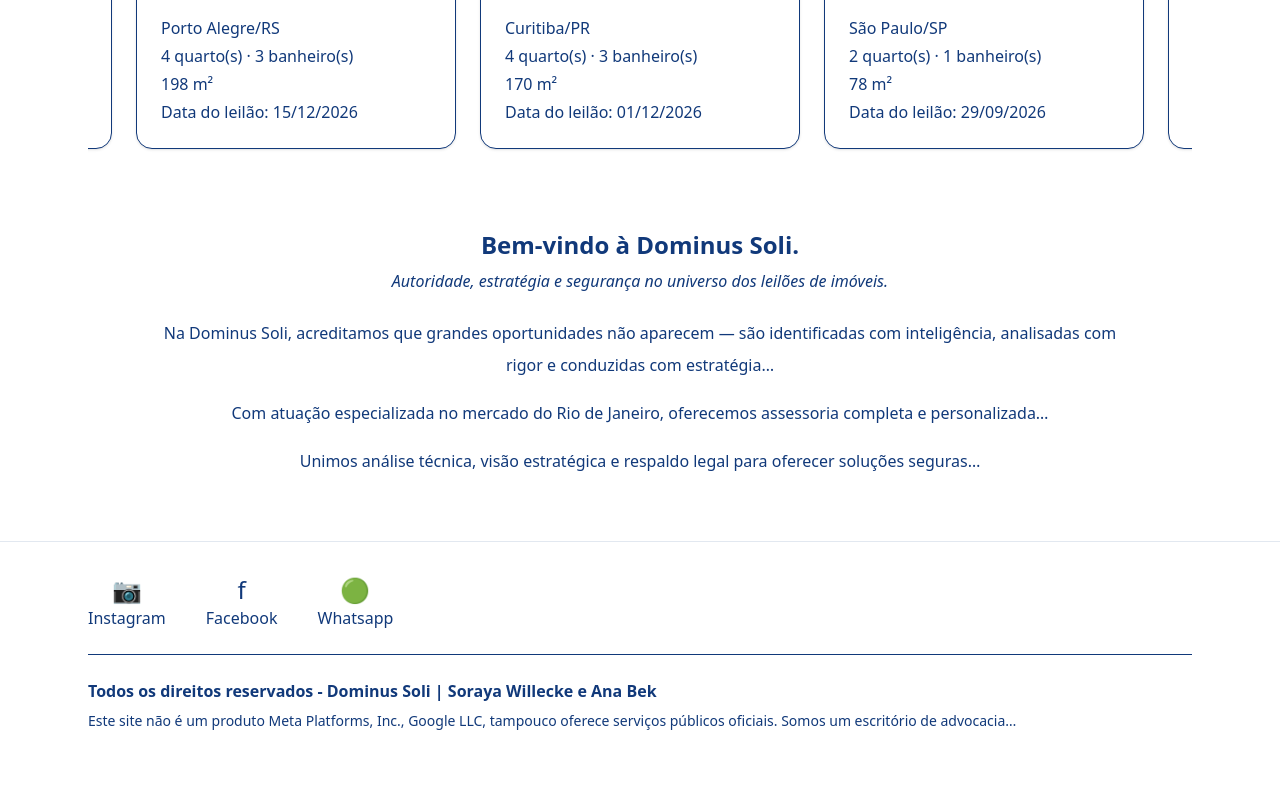
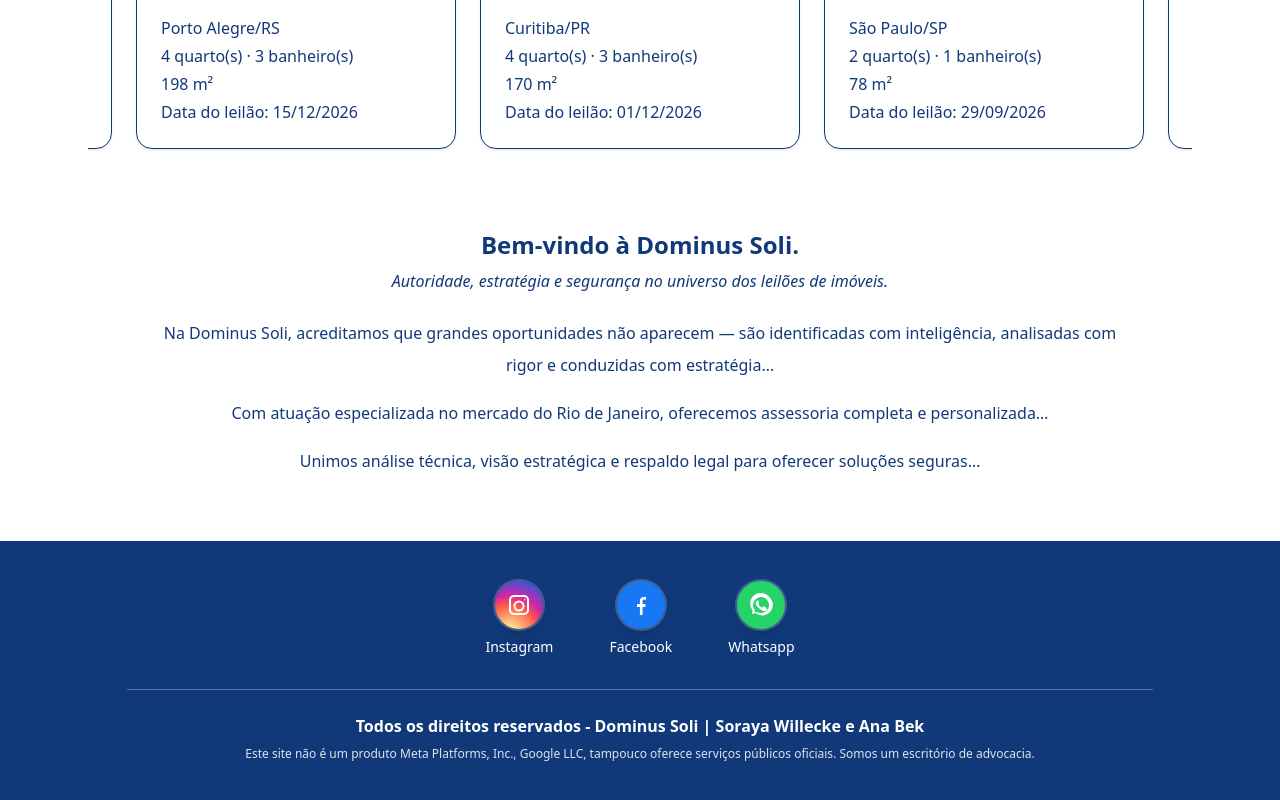
Before and after one commit to bewillecke/site-assessoria-leilao-imoveis, a React (Vite) app in the folder dominus-soli/: page / in a window 1280 px wide. Shown: the part 729-1529 px from the top of the page. Before the commit the page ends 1492 px from the top, so only its background shows below. Built offline with nearby package versions, Linux system fonts and the light colour scheme.

Commit message:
style: pequena melhora no visual do footer

```diff
--- a/dominus-soli/src/components/Footer.jsx
+++ b/dominus-soli/src/components/Footer.jsx
@@ -1,31 +1,87 @@
 export default function Footer() {
   return (
-    <footer className="mt-16 border-t border-slate-200">
-      <div className="max-w-6xl mx-auto px-6 py-8 text-[#11397a]">
-        <div className="flex gap-10">
-          <div className="text-center">
-            <a href="#" className="text-2xl">📷</a>
-            <h3>Instagram</h3>
-          </div>
-          <div className="text-center">
-            <a href="#" className="text-2xl">f</a>
-            <h3>Facebook</h3>
-          </div>
-          <div className="text-center">
-            <a href="#" className="text-2xl">🟢</a>
-            <h3>Whatsapp</h3>
-          </div>
-        </div>
+    <footer className="bg-[#11397a] text-white mt-8">
+      <div className="max-w-6xl mx-auto px-4 py-10">
 
-        <hr className="my-6" />
+        <ul className="flex items-center justify-center gap-14 mb-8">
 
-        <h5 className="font-semibold">
-          Todos os direitos reservados - Dominus Soli | Soraya Willecke e Ana Bek
-        </h5>
+          <li className="flex flex-col items-center">
+            <a
+              href="#"
+              aria-label="Instagram"
+              className="group inline-flex flex-col items-center"
+              title="Instagram"
+            >
+              <span
+                className="w-12 h-12 rounded-full shadow-lg ring-2 ring-white/20 grid place-items-center transition-transform group-hover:-translate-y-0.5"
 
-        <p className="mt-2 text-sm">
-          Este site não é um produto Meta Platforms, Inc., Google LLC, tampouco oferece serviços
-          públicos oficiais. Somos um escritório de advocacia…
+                style={{
+                  background:
+                    "radial-gradient(circle at 30% 107%, #fdf497 0%, #fdf497 5%, #fd5949 45%, #d6249f 60%, #285AEB 90%)",
+                }}
+              >
+
+                <svg
+                  viewBox="0 0 24 24"
+                  className="w-6 h-6 text-white"
+                  fill="currentColor"
+                >
+                  <path d="M7 2h10a5 5 0 0 1 5 5v10a5 5 0 0 1-5 5H7a5 5 0 0 1-5-5V7a5 5 0 0 1 5-5zm0 2a3 3 0 0 0-3 3v10a3 3 0 0 0 3 3h10a3 3 0 0 0 3-3V7a3 3 0 0 0-3-3H7zm5 3.5A5.5 5.5 0 1 1 6.5 13 5.51 5.51 0 0 1 12 7.5zm0 2A3.5 3.5 0 1 0 15.5 13 3.5 3.5 0 0 0 12 9.5zM17.75 6a.75.75 0 1 1-.75.75A.75.75 0 0 1 17.75 6z" />
+                </svg>
+              </span>
+              <span className="text-sm mt-2">Instagram</span>
+            </a>
+          </li>
+
+          <li className="flex flex-col items-center">
+            <a
+              href="#"
+              aria-label="Facebook"
+              className="group inline-flex flex-col items-center"
+              title="Facebook"
+            >
+              <span className="w-12 h-12 rounded-full shadow-lg ring-2 ring-white/20 grid place-items-center bg-[#1877F2] transition-transform group-hover:-translate-y-0.5">
+                <svg
+                  viewBox="0 0 24 24"
+                  className="w-6 h-6 text-white"
+                  fill="currentColor"
+                >
+                  <path d="M13.5 22v-8h2.7l.4-3h-3.1V8.3c0-.9.3-1.5 1.5-1.5H17V4.1C16.7 4.1 15.8 4 14.9 4c-2.4 0-4 1.5-4 4.1V11H8v3h2.9v8z" />
+                </svg>
+              </span>
+              <span className="text-sm mt-2">Facebook</span>
+            </a>
+          </li>
+
+          <li className="flex flex-col items-center">
+            <a
+              href="#"
+              aria-label="WhatsApp"
+              className="group inline-flex flex-col items-center"
+              title="Whatsapp"
+            >
+              <span className="w-12 h-12 rounded-full shadow-lg ring-2 ring-white/20 grid place-items-center bg-[#25D366] transition-transform group-hover:-translate-y-0.5">
+                <svg
+                  viewBox="0 0 24 24"
+                  className="w-6 h-6 text-white"
+                  fill="currentColor"
+                >
+                  <path d="M20 3.7A10 10 0 0 0 3.6 17.5L3 21l3.6-.9A10 10 0 1 0 20 3.7ZM12 20a8 8 0 0 1-4.1-1.1l-.3-.2-2.4.6.6-2.3-.2-.3A8 8 0 1 1 12 20Zm4.7-5.9c-.3-.2-1.6-.8-1.8-.9s-.4-.1-.6.1-.7.9-.8 1.1-.3.2-.5.1a6.8 6.8 0 0 1-2-1.2 7.6 7.6 0 0 1-1.4-1.7c-.2-.3 0-.4.1-.5l.3-.4c.1-.2.2-.3.2-.5a.5.5 0 0 0 0-.5c0-.2-.5-1.3-.7-1.7s-.4-.4-.6-.4h-.5a1 1 0 0 0-.8.4 3.1 3.1 0 0 0-1 2.3 5.5 5.5 0 0 0 1.2 2.8 12.5 12.5 0 0 0 4.7 4 5 5 0 0 0 3 1c.7 0 1.3-.3 1.7-.7a2.5 2.5 0 0 0 .5-1.6c0-.3 0-.4-.1-.5s-.2-.2-.5-.3Z" />
+                </svg>
+              </span>
+              <span className="text-sm mt-2">Whatsapp</span>
+            </a>
+          </li>
+        </ul>
+
+        <div className="h-px bg-white/30 w-11/12 mx-auto mb-6" />
+
+        <p className="text-center font-semibold">
+          Todos os direitos reservados - <span className="font-bold">Dominus Soli</span> | Soraya Willecke e Ana Bek
+        </p>
+        <p className="text-center text-xs text-white/85 mt-2">
+          Este site não é um produto Meta Platforms, Inc., Google LLC, tampouco oferece serviços públicos oficiais. Somos
+          um escritório de advocacia.
         </p>
       </div>
     </footer>
```
